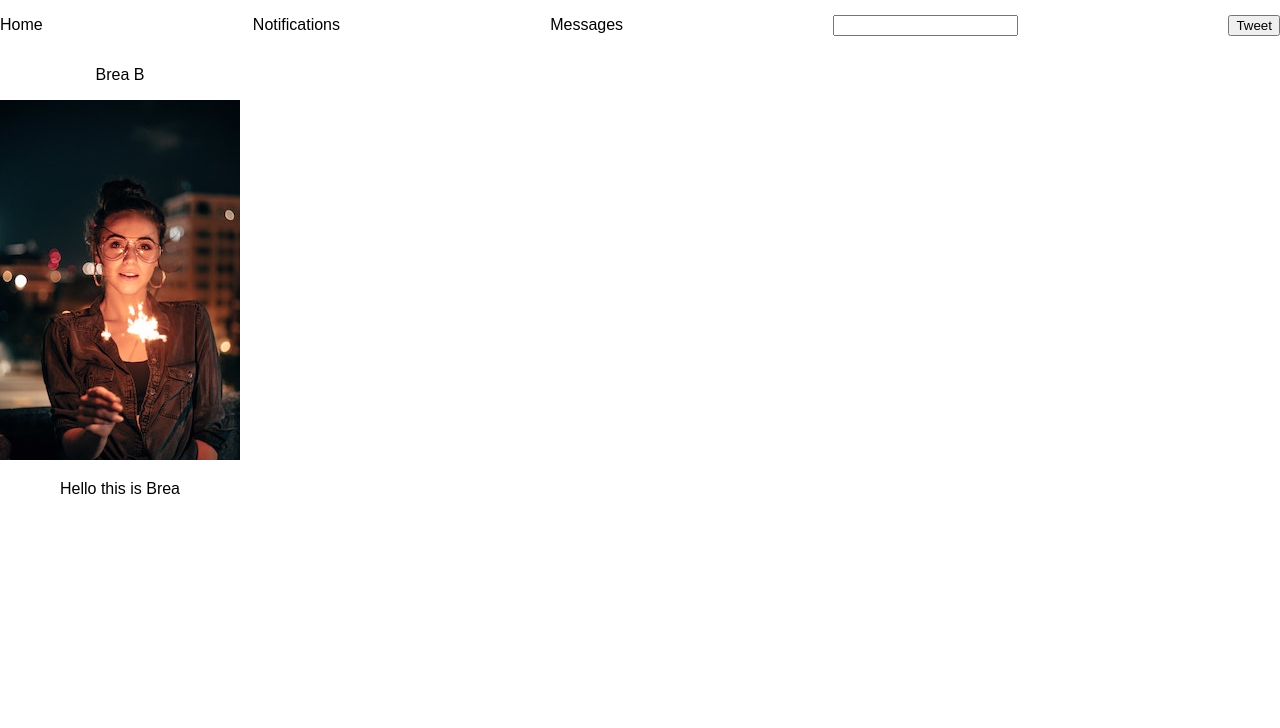
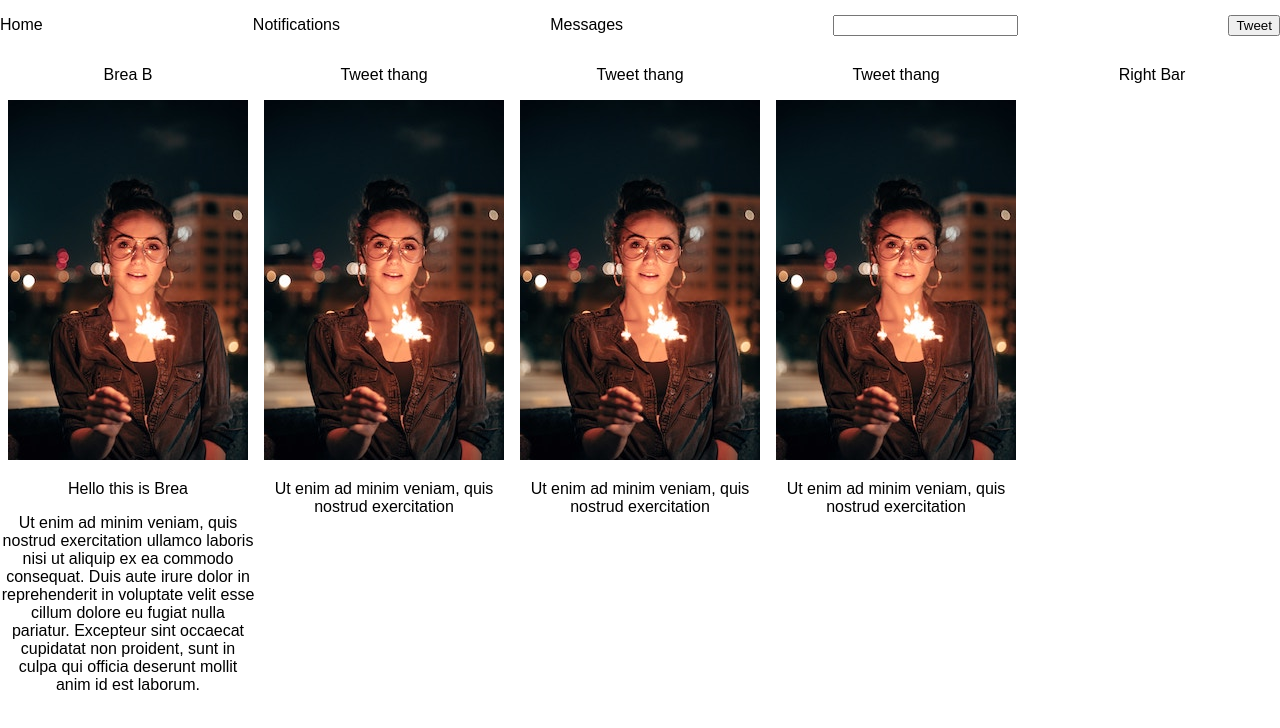
Before and after one commit to breaclark/React-Twitter-Clone, a React (Create React App) app: page / in a window 1280 px wide. Shown: the top 728 px of the page. Built offline with nearby package versions, Linux system fonts and the light colour scheme.

Commit message:
Add for loop of components

```diff
--- a/src/App.css
+++ b/src/App.css
@@ -1,25 +1,5 @@
 .App {
   text-align: center;
-}
-
-.App-logo {
-  animation: App-logo-spin infinite 20s linear;
-  height: 80px;
-}
-
-.App-header {
-  background-color: #bebebe;
-  height: 150px;
-  padding: 20px;
-  color: white;
-}
-
-.App-title {
-  font-size: 1.5em;
-}
-
-.App-intro {
-  font-size: large;
 }
 
 .header {
@@ -29,10 +9,17 @@
 }
 
 .main-content {
-  float: left;
+  display: flex;
 }
 
-@keyframes App-logo-spin {
-  from { transform: rotate(0deg); }
-  to { transform: rotate(360deg); }
+.left-bar {
+  width: 32%;
 }
+
+.middle-bar {
+  width: 32%;
+}
+
+.right-bar {
+  width: 32%;
+}
--- a/src/LeftBar.js
+++ b/src/LeftBar.js
@@ -3,7 +3,7 @@ import User from "./User";
 
 function LeftBar(){
   return (
-    <div>
+    <div className="left-bar">
       <User />
     </div>
   );
--- a/src/MainContent.js
+++ b/src/MainContent.js
@@ -1,10 +1,14 @@
 import React from "react";
 import LeftBar from "./LeftBar";
+import MiddleBar from "./MiddleBar";
+import RightBar from "./RightBar";
 
 function MainContent(){
   return (
     <div className="main-content">
       <LeftBar />
+      <MiddleBar />
+      <RightBar />
     </div>
   );
 }
--- /dev/null
+++ b/src/MiddleBar.js
@@ -0,0 +1,16 @@
+import React from "react";
+import TweetBlock from "./TweetBlock";
+
+function MiddleBar(){
+  let array = [];
+  for(let i=0; i<3; i++) {
+    array.push(
+      <div className="middle-bar">
+        <TweetBlock />
+      </div>
+    );
+  }
+  return array;
+}
+
+export default MiddleBar;
--- /dev/null
+++ b/src/RightBar.js
@@ -0,0 +1,11 @@
+import React from "react";
+
+function RightBar(){
+  return (
+    <div className="right-bar">
+      <p>Right Bar</p>
+    </div>
+  );
+}
+
+export default RightBar;
--- /dev/null
+++ b/src/TweetBlock.js
@@ -0,0 +1,13 @@
+import React from "react";
+
+function TweetBlock(){
+  return (
+    <div className="tweet-block">
+      <p>Tweet thang</p>
+      <img src={require("./assets/girl.jpg")} alt="girl"/>
+      <p>Ut enim ad minim veniam, quis nostrud exercitation</p>
+    </div>
+  );
+}
+
+export default TweetBlock;
--- a/src/User.js
+++ b/src/User.js
@@ -6,6 +6,7 @@ function User(){
       <p>Brea B</p>
       <img src={require("./assets/girl.jpg")} alt="girl"/>
       <p>Hello this is Brea</p>
+      <p> Ut enim ad minim veniam, quis nostrud exercitation ullamco laboris nisi ut aliquip ex ea commodo consequat. Duis aute irure dolor in reprehenderit in voluptate velit esse cillum dolore eu fugiat nulla pariatur. Excepteur sint occaecat cupidatat non proident, sunt in culpa qui officia deserunt mollit anim id est laborum.</p>
     </div>
   );
 }
```
